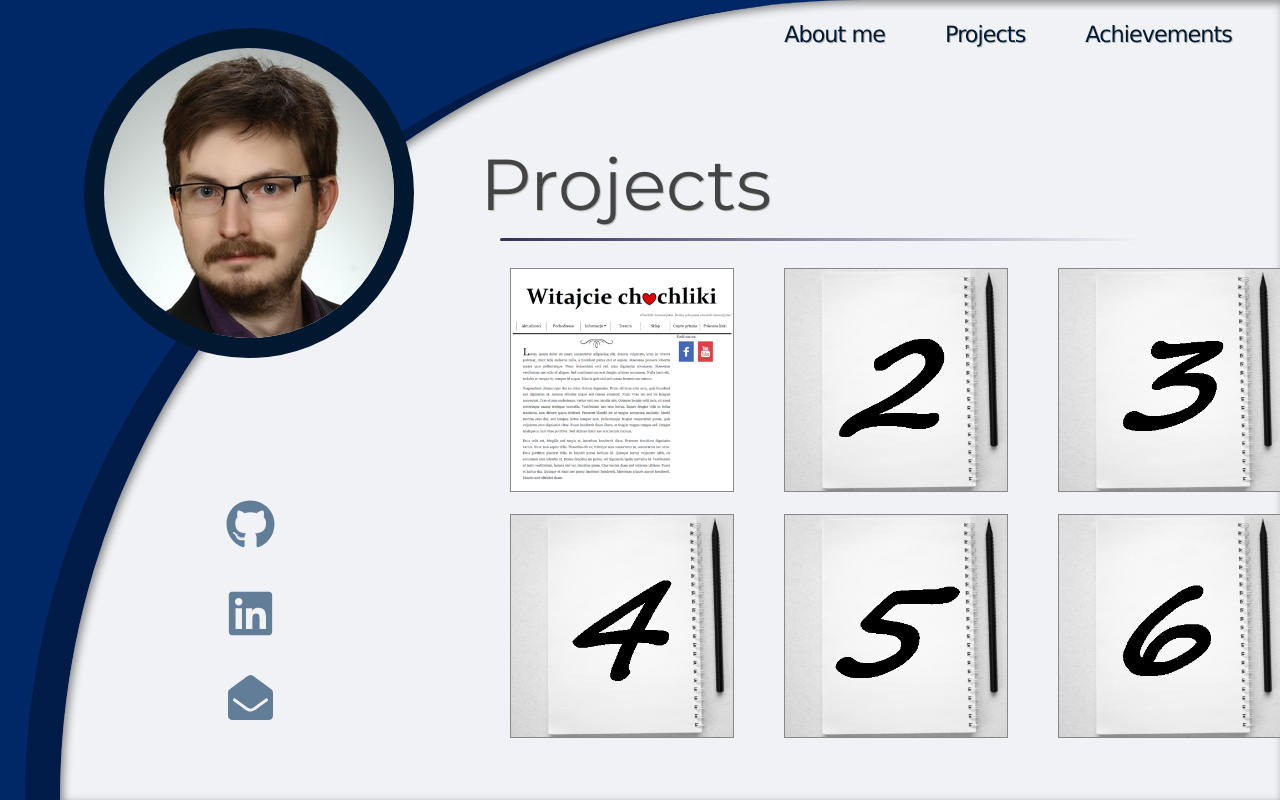
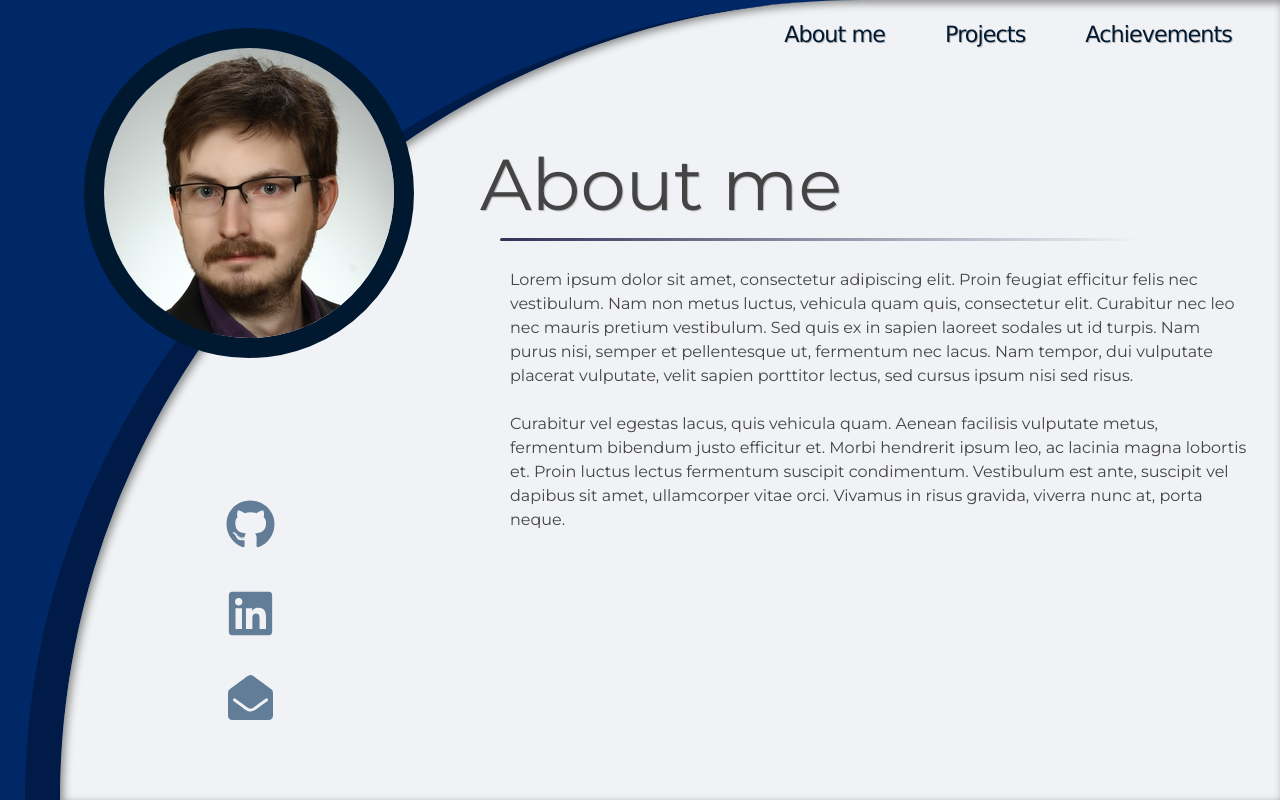
Before and after one commit to ukasz1/online-portfolio, a React (Create React App) app: page / in a window 1280 px wide. Built offline with nearby package versions, Linux system fonts and the light colour scheme; the HTML template or start-up script is replaced by a standard one.

Commit message:
toggle navbar fixed

```diff
--- a/src/App.js
+++ b/src/App.js
@@ -3,7 +3,7 @@ import { useState } from 'react';
 import { Avatar, Navbar, Container } from './Components/index';
 
 function App() {
-  const [actualTab, setActualTab] = useState(1);
+  const [actualTab, setActualTab] = useState(0);
   const [showNavList, setShowNavList] = useState(false);
 
   const checkTab = (e) => {
--- a/src/Components/Navbar.js
+++ b/src/Components/Navbar.js
@@ -26,7 +26,7 @@ const ToggleNav = ({ checkTab, showNavList, setShowNavList }) => {
   return (
     <div className='toggle-nav'>
       <UpperNav avatar={avatar} showNavList={showNavList} setShowNavList={setShowNavList} />
-      <LinksContainer showNavList={showNavList} setShowNavList={setShowNavList} />
+      <LinksContainer checkTab={checkTab} showNavList={showNavList} setShowNavList={setShowNavList} />
     </div>
   )
 }
```
